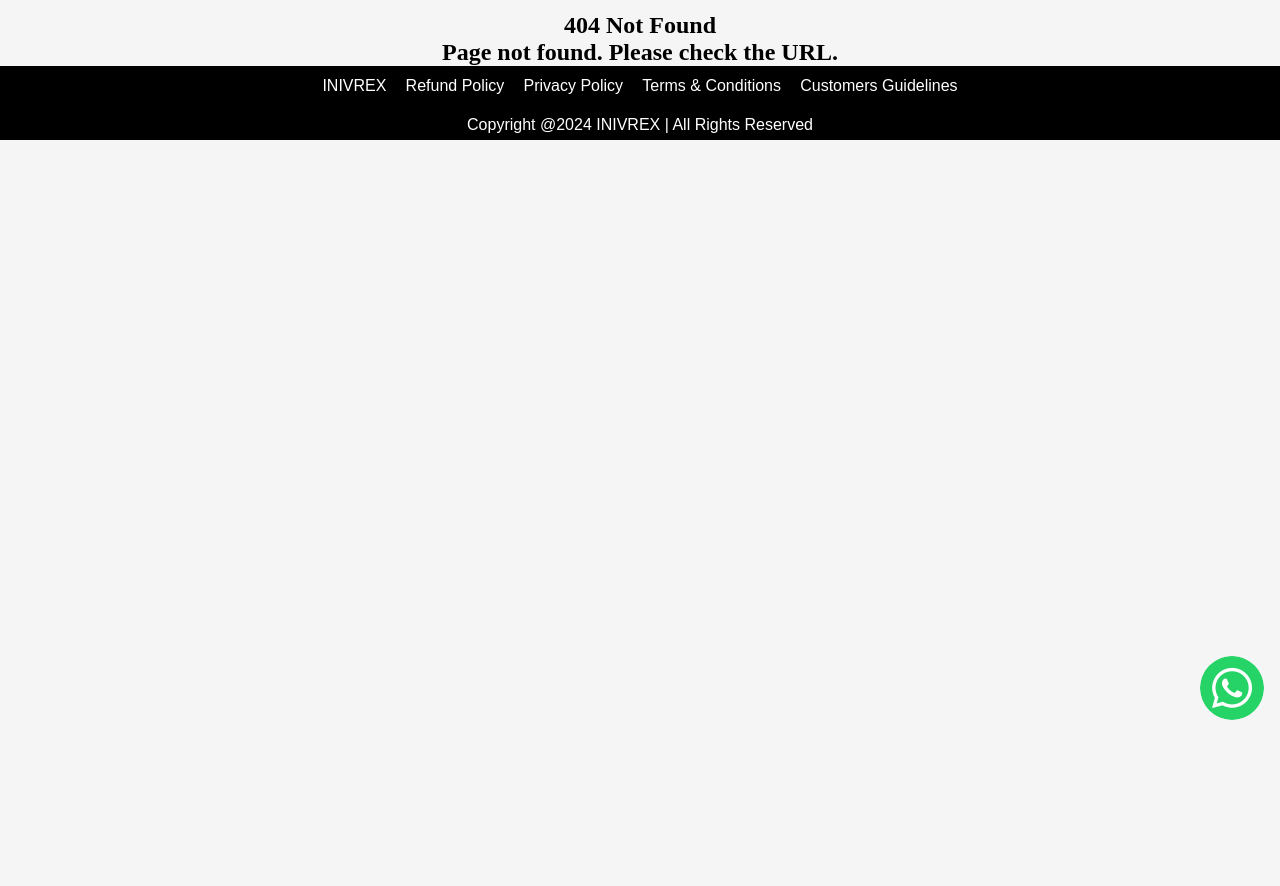
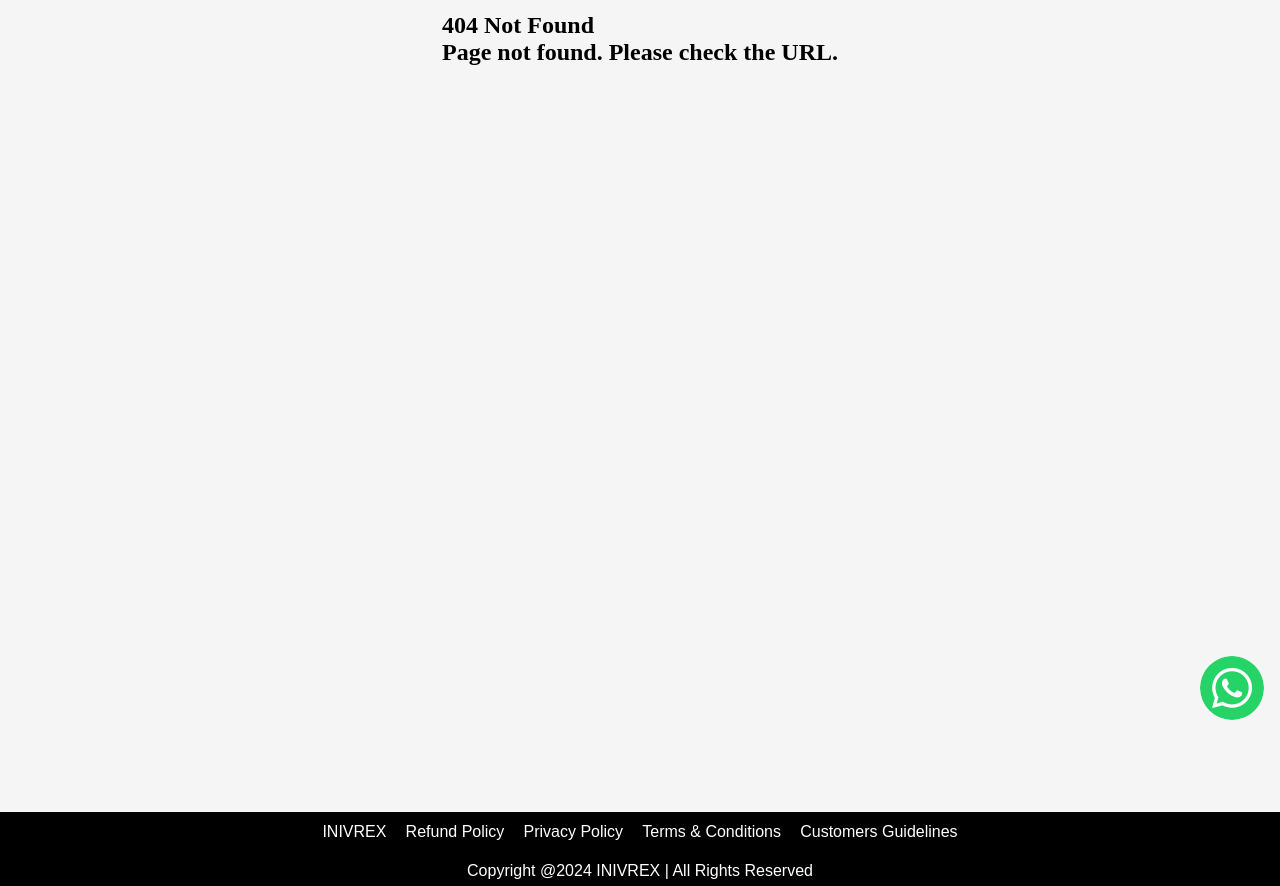
Before and after one commit to inivrex/inivrex.github.io, a plain HTML site: page 404.html in a window 1280 px wide. Shown: the part 64-950 px from the top of the page. Before the commit the page ends 800 px from the top, so only its background shows below. Drawn offline with Linux system fonts and the light colour scheme; a web font is replaced by a local one.

Commit message:
Update 404.html

```diff
--- a/404.html
+++ b/404.html
@@ -16,7 +16,7 @@
     <link rel="stylesheet" href="Style/QuerySubmitLoading.css">
     <link rel="stylesheet" href="Style/responsiveHome.css">
     <meta name="viewport" content="width=device-width, initial-scale=1.0">
-    <title>INIVREX - Multi Tech-Service Provider</title>
+    <title>Page not found - INIVREX</title>
 </head>
 
 <body>
@@ -51,8 +51,10 @@
         </ul>
     </div>
     <section>
-        <h2>404 Not Found</h2>
-        <h2>Page not found. Please check the URL.</h2>
+        <div style="height: 100vh;">
+            <h2 class="navFonts">404 Not Found</h2>
+            <h2 class="navFonts">Page not found. Please check the URL.</h2>
+        </div>
     </section>
     <a href="" id="FloatingWALink"></a>
     <footer>
```
